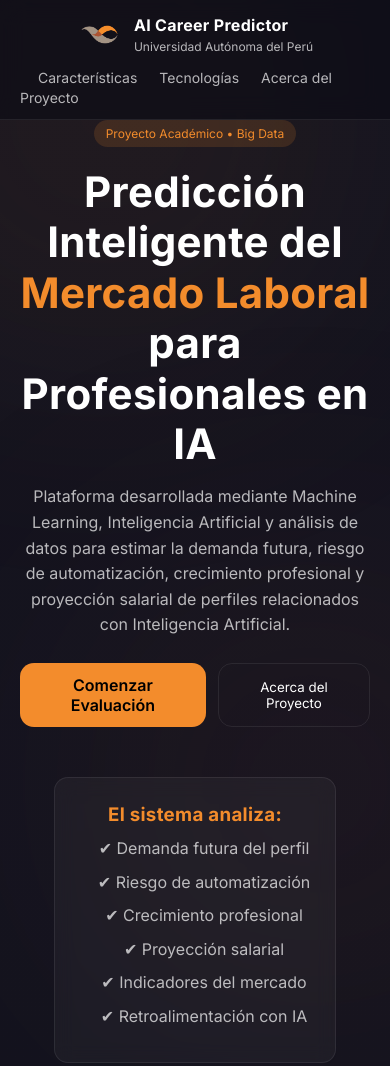
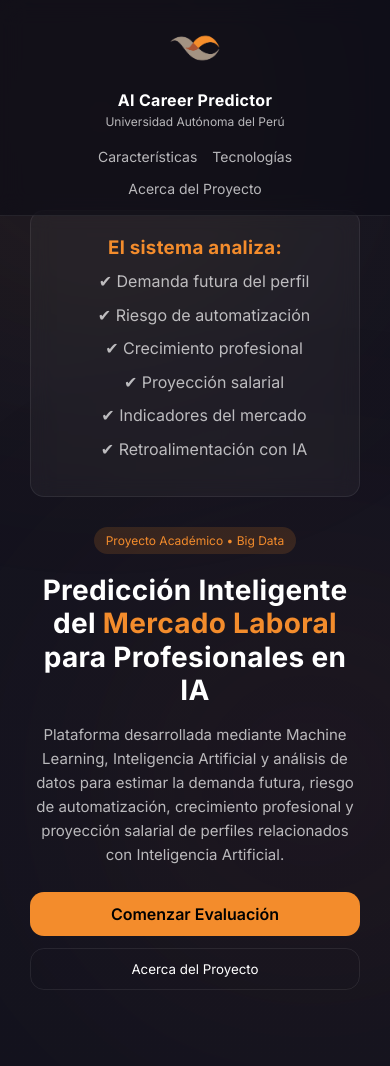
Before and after one commit to saidhhgomez/it-prediction-model, a website: page frontend/public/index.html in a window 390 px wide. Shown: the top 1066 px of the page. Drawn offline with Linux system fonts and the light colour scheme.

Commit message:
index updated

```diff
--- a/frontend/app.js
+++ b/frontend/app.js
@@ -1,6 +1,8 @@
 const express = require("express");
 
 const path = require("path");
+
+const routes = require("./routes/web.js");
 
 const app = express();
 
@@ -8,6 +10,8 @@ const PORT = 3000;
 
 app.use(express.static(path.join(__dirname, "public")));
 
+app.use("/", routes);
+
 app.listen(PORT, () => {
 
     console.log(`Frontend running on http://localhost:${PORT}`);
--- a/frontend/public/css/style.css
+++ b/frontend/public/css/style.css
@@ -553,3 +553,217 @@ section.visible {
     color: var(--primary);
     letter-spacing: 0.3px;
 }
+
+/* ===========================================
+   TABLET
+=========================================== */
+
+@media (max-width:1100px){
+
+.container{
+    width:95%;
+}
+
+.hero-left h1{
+    font-size:36px;
+}
+
+.hero-content{
+    gap:30px;
+}
+
+.architecture-flow{
+
+    justify-content:center;
+
+}
+
+.flow-arrow{
+
+    display:none;
+
+}
+
+}
+
+/* ===========================================
+   MOBILE
+=========================================== */
+
+@media (max-width:768px){
+
+.navbar{
+
+    padding:18px 0;
+
+}
+
+.navbar-content{
+
+    flex-direction:column;
+    gap:18px;
+
+}
+
+.navbar nav{
+
+    display:flex;
+    flex-wrap:wrap;
+    justify-content:center;
+    gap:15px;
+
+}
+
+.navbar nav a{
+
+    margin:0;
+
+}
+
+.hero{
+
+    padding-top:180px;
+
+}
+
+.hero-content{
+
+    flex-direction:column;
+
+    text-align:center;
+
+}
+
+.hero-left{
+
+    order:2;
+
+}
+
+.hero-right{
+
+    order:1;
+
+    width:100%;
+
+}
+
+.glass-card{
+
+    width:100%;
+
+}
+
+.hero-buttons{
+
+    justify-content:center;
+
+    flex-wrap:wrap;
+
+}
+
+.hero-left h1{
+
+    font-size:34px;
+
+}
+
+.hero-left p{
+
+    font-size:15px;
+
+}
+
+.feature-grid{
+
+    grid-template-columns:1fr;
+
+}
+
+.tech-grid{
+
+    grid-template-columns:1fr;
+
+}
+
+.team-grid{
+
+    grid-template-columns:1fr;
+
+}
+
+.academic-grid{
+
+    grid-template-columns:1fr;
+
+}
+
+.section-title h2{
+
+    font-size:28px;
+
+}
+
+}
+
+/* ===========================================
+   SMALL MOBILE
+=========================================== */
+
+@media(max-width:480px){
+
+.hero{
+
+    padding-top:210px;
+
+}
+
+.hero-left h1{
+
+    font-size:28px;
+
+}
+
+.section-title h2{
+
+    font-size:24px;
+
+}
+
+.hero-buttons{
+
+    flex-direction:column;
+
+}
+
+.btn-primary,
+.btn-secondary{
+
+    width:100%;
+
+    text-align:center;
+
+}
+
+.logo{
+
+    flex-direction:column;
+
+    text-align:center;
+
+}
+
+.logo img{
+
+    width:60px;
+    height:60px;
+
+}
+
+footer{
+
+    padding:60px 20px;
+
+}
+
+}
--- a/frontend/public/index.html
+++ b/frontend/public/index.html
@@ -130,7 +130,7 @@
 
                 <div class="hero-buttons">
 
-                    <a href="/routes/predict" class="btn-primary">
+                    <a href="/predict" class="btn-primary">
 
                         Comenzar Evaluación
 
@@ -928,7 +928,7 @@
 
                     <h3>
 
-                        Samantha Neyra
+                        Samantha Kateryn Neyra Marquez
 
                     </h3>
 
@@ -952,7 +952,7 @@
 
                     <h3>
 
-                        Victoriano
+                        Jose Daniel Victoriano Castillo
 
                     </h3>
 
@@ -1001,7 +1001,7 @@
 
                         <strong>
 
-                            Universidad
+                            Centro de Estudios
 
                         </strong>
 
```
Also changed, not shown: frontend/routes/web.js (added, +17 -0 lines).
